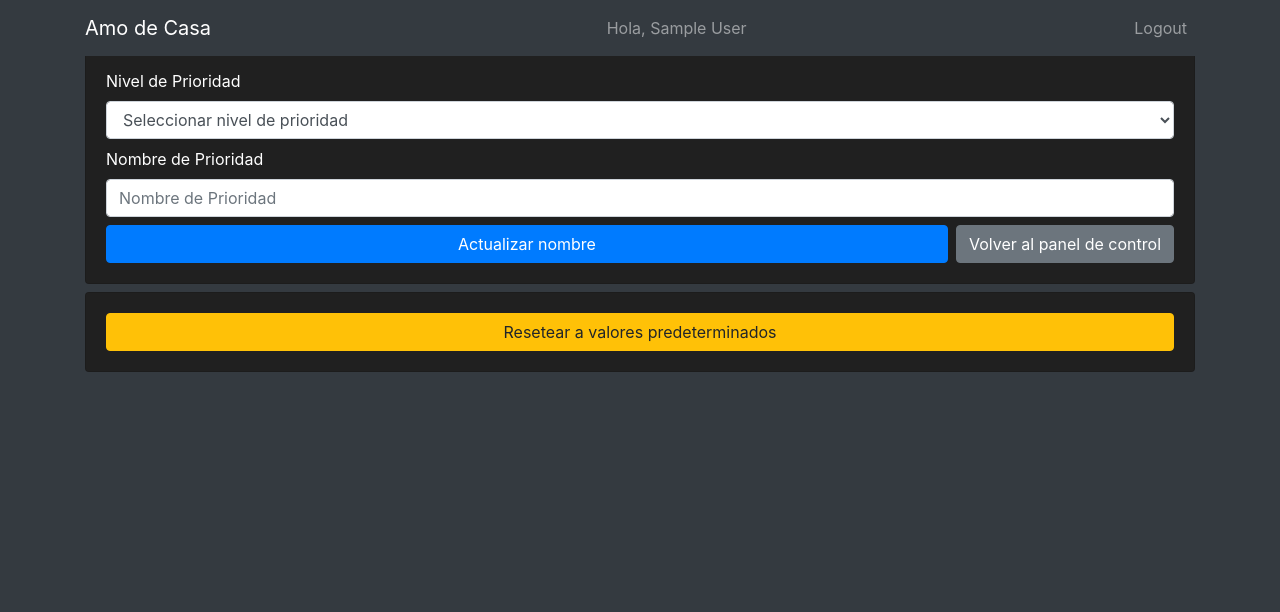
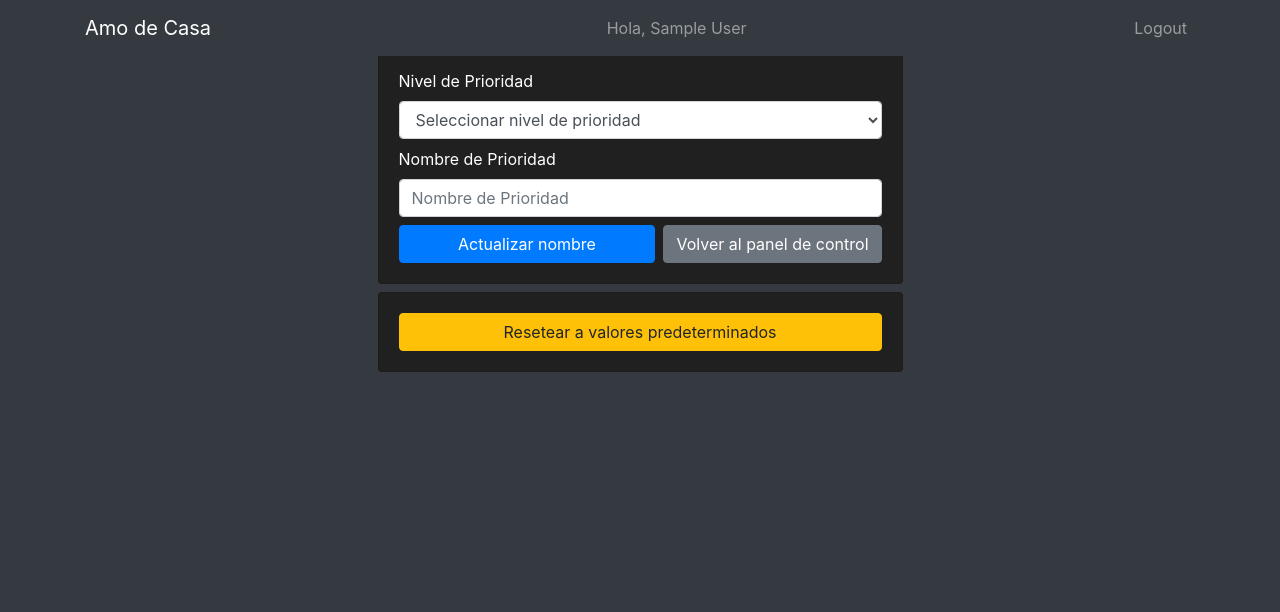
Before and after one commit to ageVega/Aplicacion-Web-CRUD, a Flask app: page /priority_names in a window 1280 px wide. Shown: the top 612 px of the page. Run offline with Flask 2, Linux system fonts and the light colour scheme; the visitor is signed in with stand-in values (Sample User, id 1); data that the repository does not hold is empty; some libraries are stand-ins or nearby versions.

Commit message:
Apariencia mejorada

```diff
--- a/templates/priority_names.html
+++ b/templates/priority_names.html
@@ -25,6 +25,7 @@
 {% endblock %}
 
 {% block main %}
+<div class="col-md-6 offset-md-3">
     <!-- Formulario de actualización -->
     <form id="priorityNameForm" class="card card-body text-white" style="background-color: #202020;">
         <label for="priorityLevel">Nivel de Prioridad</label>
@@ -49,6 +50,7 @@
     <form id="resetPriorityNamesForm" class="card card-body text-white mt-2" style="background-color: #202020;">
         <button id="resetButton" class="btn btn-warning">Resetear a valores predeterminados</button>
     </form>
+</div>
 {% endblock %}
 
 {% block scripts %}
```
